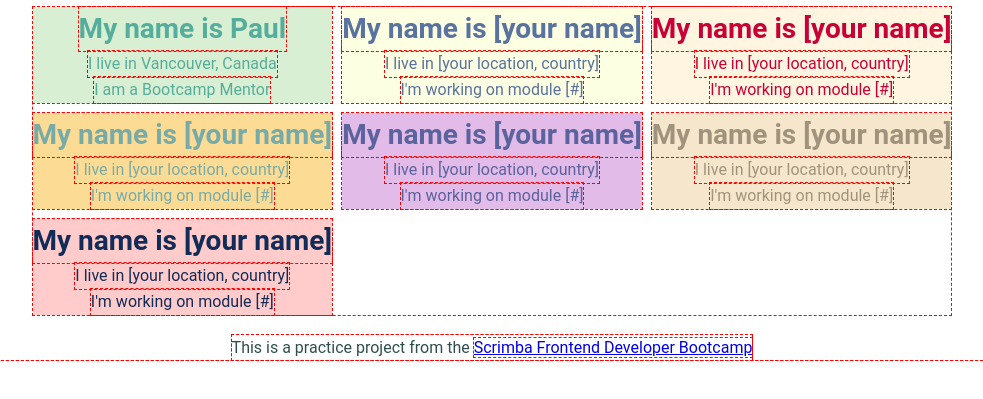
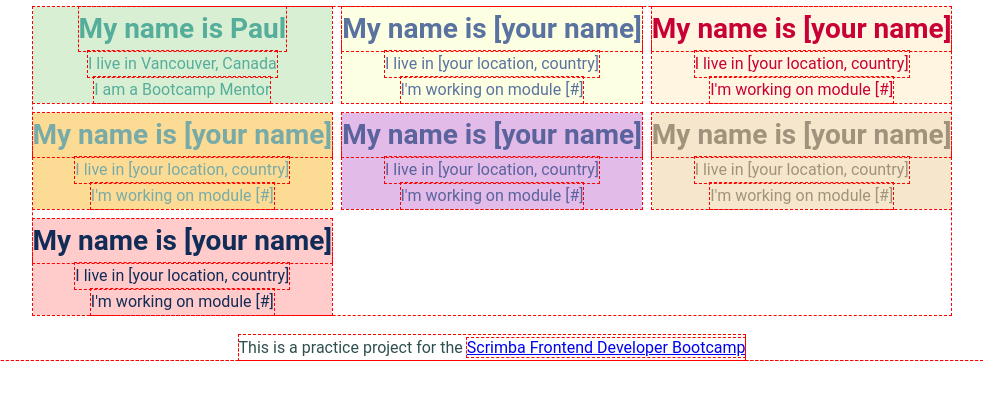
Before and after one commit to ScrimbaBootcamp/bookcamp-practice-squares, a website built with Vite: page index.html in a window 1280 px wide. Shown: the part 71-470 px from the top of the page, without its empty margins (148-1131 px from the left). Built offline with nearby package versions, Linux system fonts and the light colour scheme.

Commit message:
Update index.html

```diff
--- a/index.html
+++ b/index.html
@@ -51,7 +51,7 @@
 
       <footer>
         <p>
-          This is a practice project from the
+          This is a practice project for the
           <a href="https://v2.scrimba.com/home" target="_blank"
             >Scrimba Frontend Developer Bootcamp</a
           >
```
